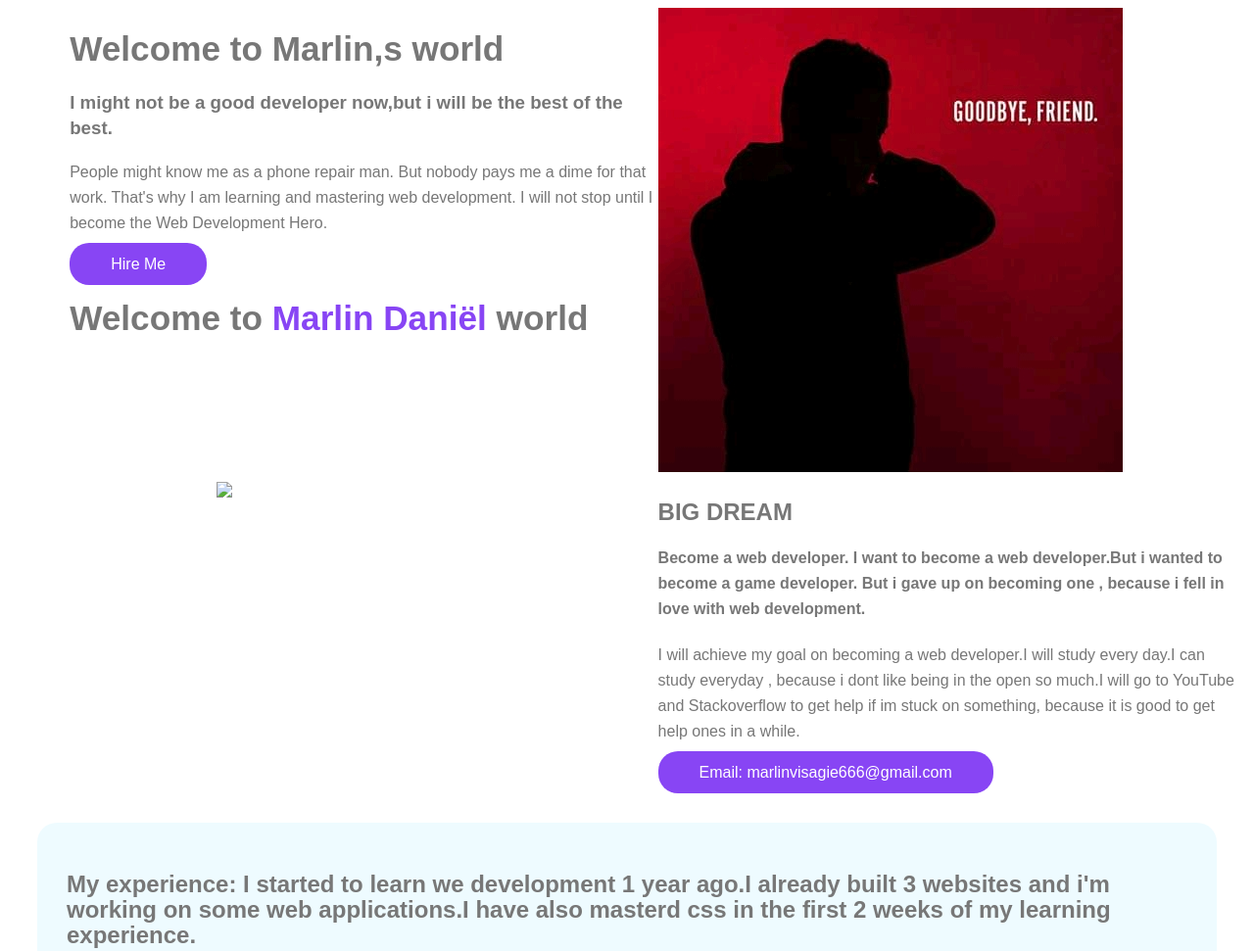
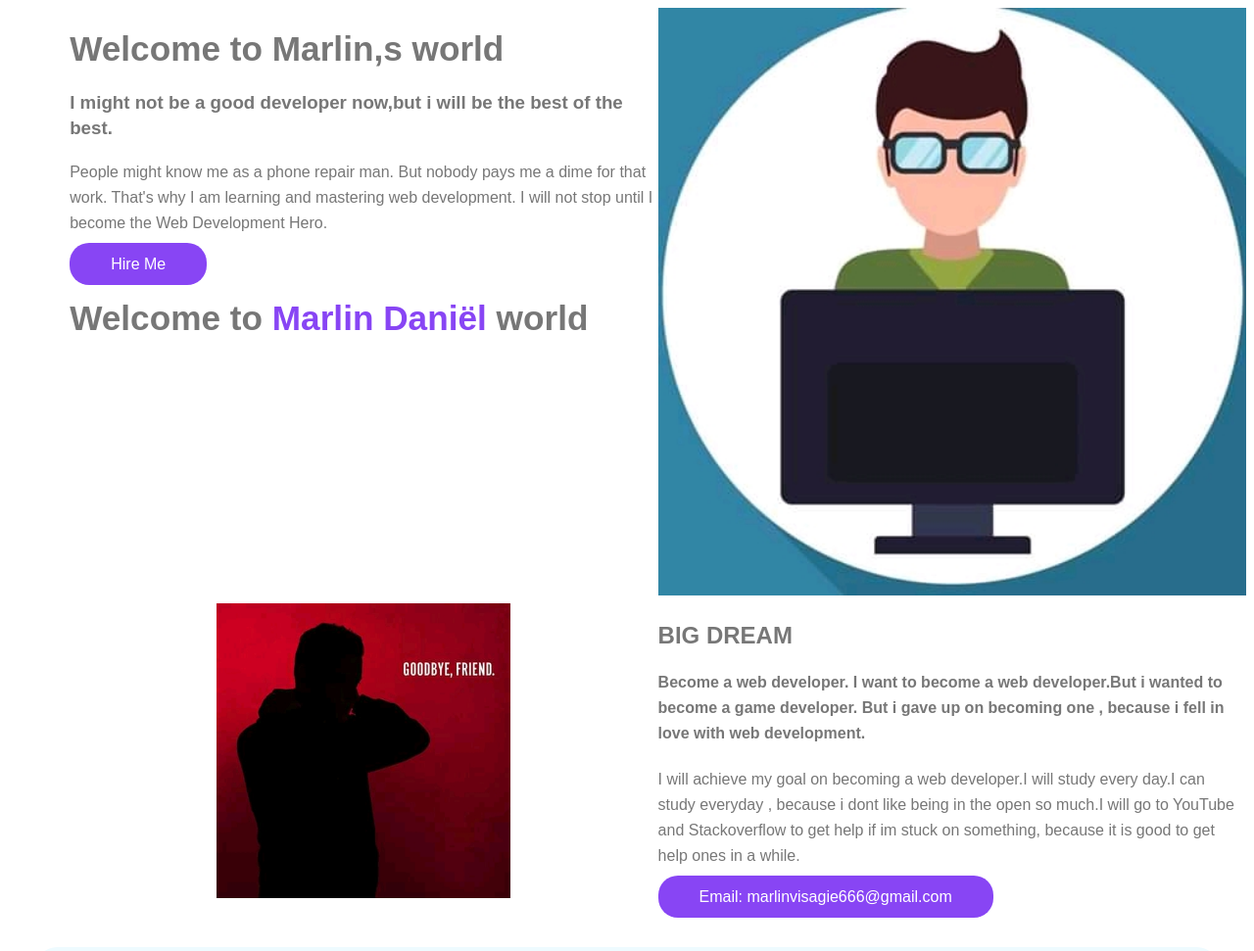
Before and after one commit to marlinvisagie2004/html, a plain HTML site: page index.html in a window 1280 px wide. Shown: the top 971 px of the page at 98% size. Drawn offline with Linux system fonts and the light colour scheme.

Commit message:
publishing awesome pages 1588992823789

```diff
--- a/index.html
+++ b/index.html
@@ -4,7 +4,7 @@
     <head>
     <meta charset="UTF-8">
     <meta name="viewport"
-    content="width=device width.initial-scale=1.0">
+    content="width=device width.initial-scale=1">
     <link rel="stylesheet" href="style.css">
         <title> Marlin Daniël Website </title>
         <link rel="stylesheet" type="text/css" href="style.css"> </link>
@@ -21,14 +21,14 @@
        </div>
        <div class="half-widht" >
 
-         <img g-image" src="marley.png"alt="profile image">
+         <img class= "g-image" src="webdev.png"alt="profile image">
 
        </div>
        </section>
        <section class="container">
        <div class="half-width">
 
-          <img class="side-img" src="example/marley.png">
+          <img class="side-img" src="marley.png">
 
 
        </div>
--- a/style.css
+++ b/style.css
@@ -59,3 +59,11 @@ h1{
     background-color: rgb(238, 251, 255);
     border-radius: 20px;
 }
+
+.g-image{
+
+   float: right;
+   width: 50%;
+
+
+}
```
Also changed, not shown: webdev.png (added).
